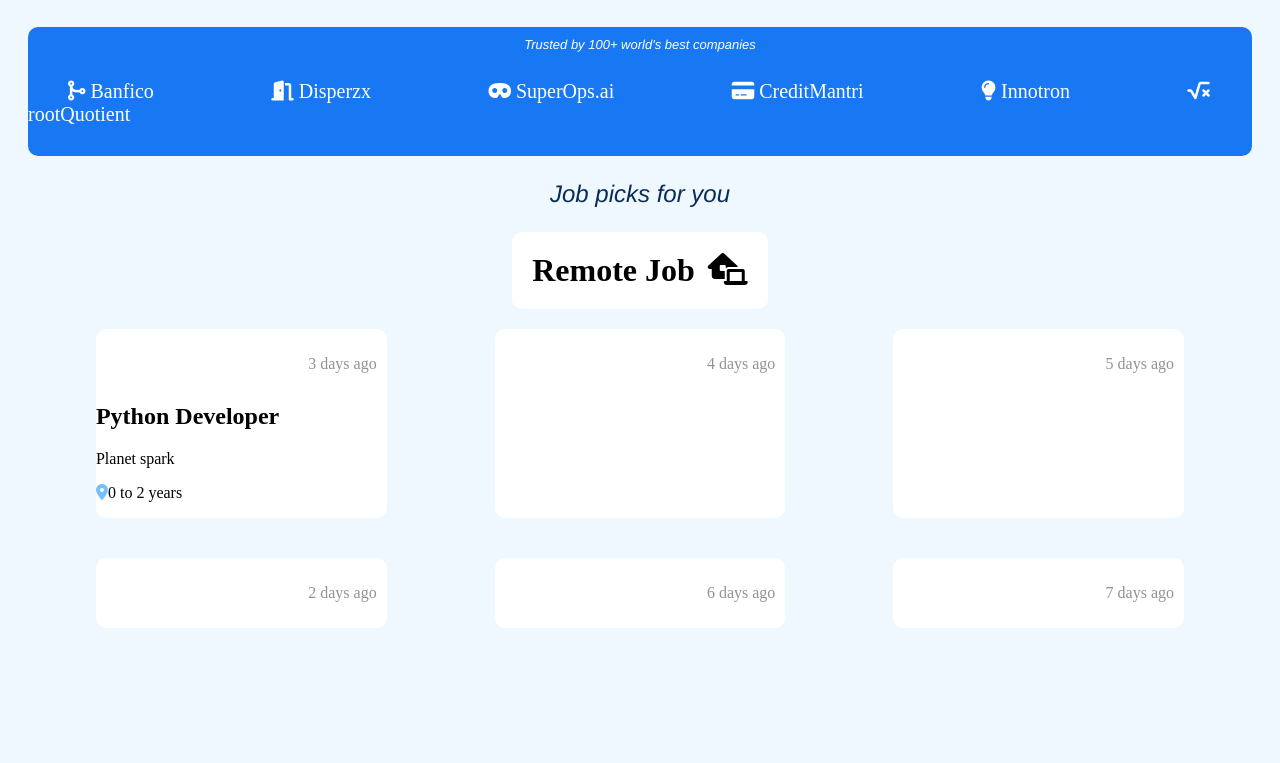
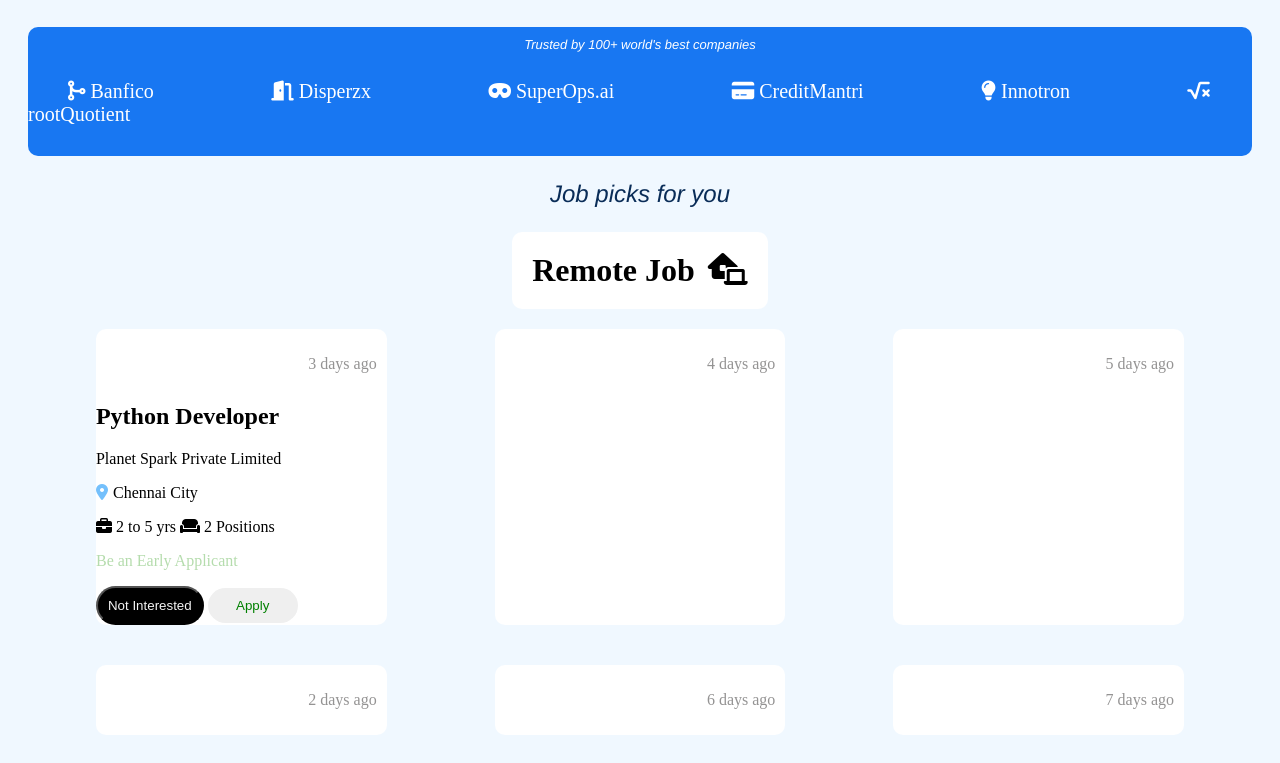
Before and after one commit to Dhileepguru/Talent_nest, a plain HTML site: page index.html in a window 1280 px wide. Shown: the part 580-1343 px from the top of the page. Before the commit the page ends 1236 px from the top, so only its background shows below. Drawn offline with Linux system fonts and the light colour scheme; a web font is replaced by a local one.

Commit message:
Updated job cart

```diff
--- a/index.html
+++ b/index.html
@@ -70,9 +70,19 @@
                     <div>
                         <p class="days"> 3 days ago</p>
                         <h2>Python Developer</h2>
-                        <p>Planet spark</p>
+                        <p class="com">Planet Spark Private Limited</p>
                         <p><i class="fa-solid fa-location-dot "
-                            style="color: #74C0FC;"></i>0 to 2 years</p>
+                            style="color: #74C0FC; margin-right: 5px;"></i>Chennai City
+                        </p>
+                        <p><i class="fa-solid fa-briefcase"></i> 2 to 5 yrs
+                            <span class="pos"> <i class="fa-solid fa-couch"></i> 2 Positions</span></p>
+                        <p style="color: rgb(181, 220, 173);">Be an Early Applicant</p>
+                        <div class="applyCon">
+                            <button style="border-radius: 20px; padding: 10px; background-color:rgb(0, 0, 0); color: whitesmoke;">Not Interested</button>
+                            <button style="border-radius: 20px; padding: 10px; width:90px; color:green; outline:none; border:none;
+                            ;" id="applyend">Apply</button>
+                        </div>
+
 
                     </div>
                     <div><p class="days"> 4 days ago</p></div>
```
